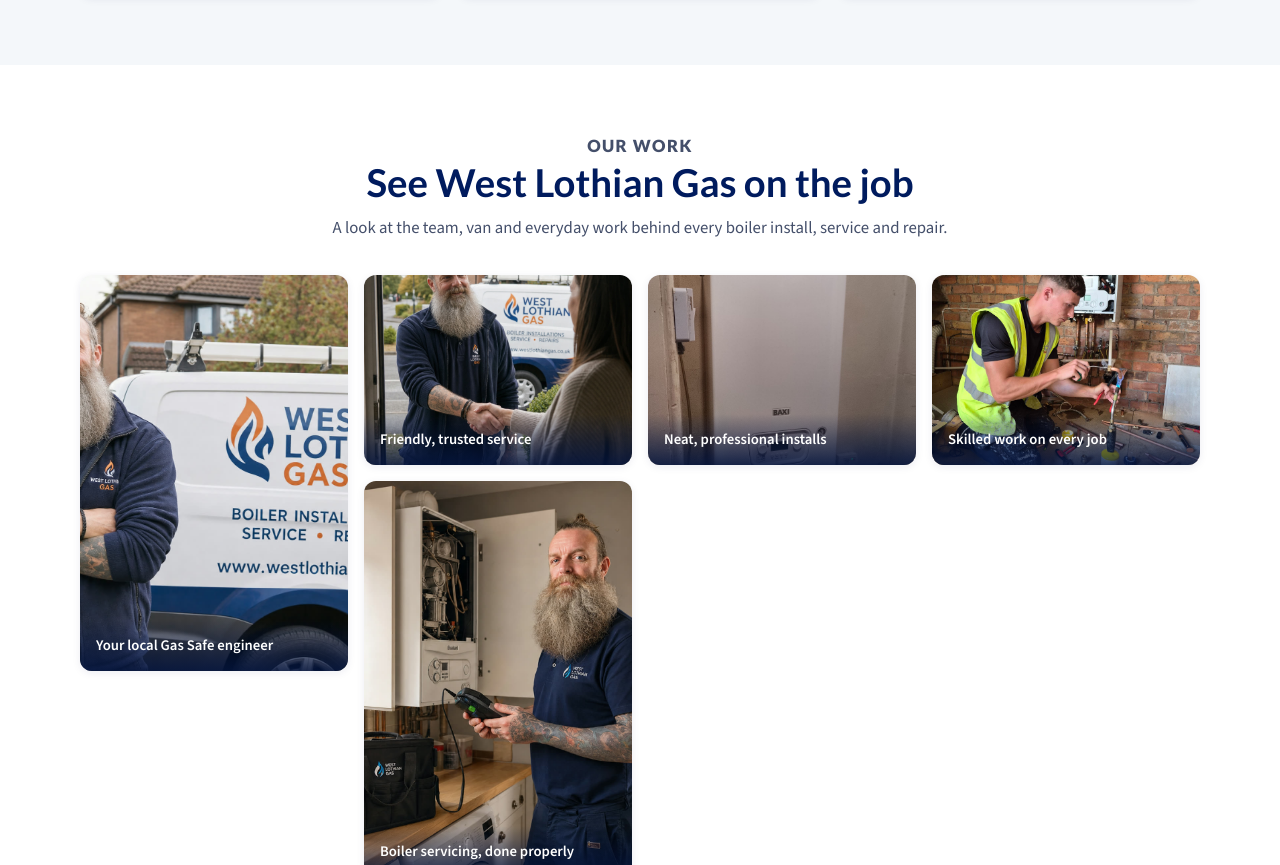
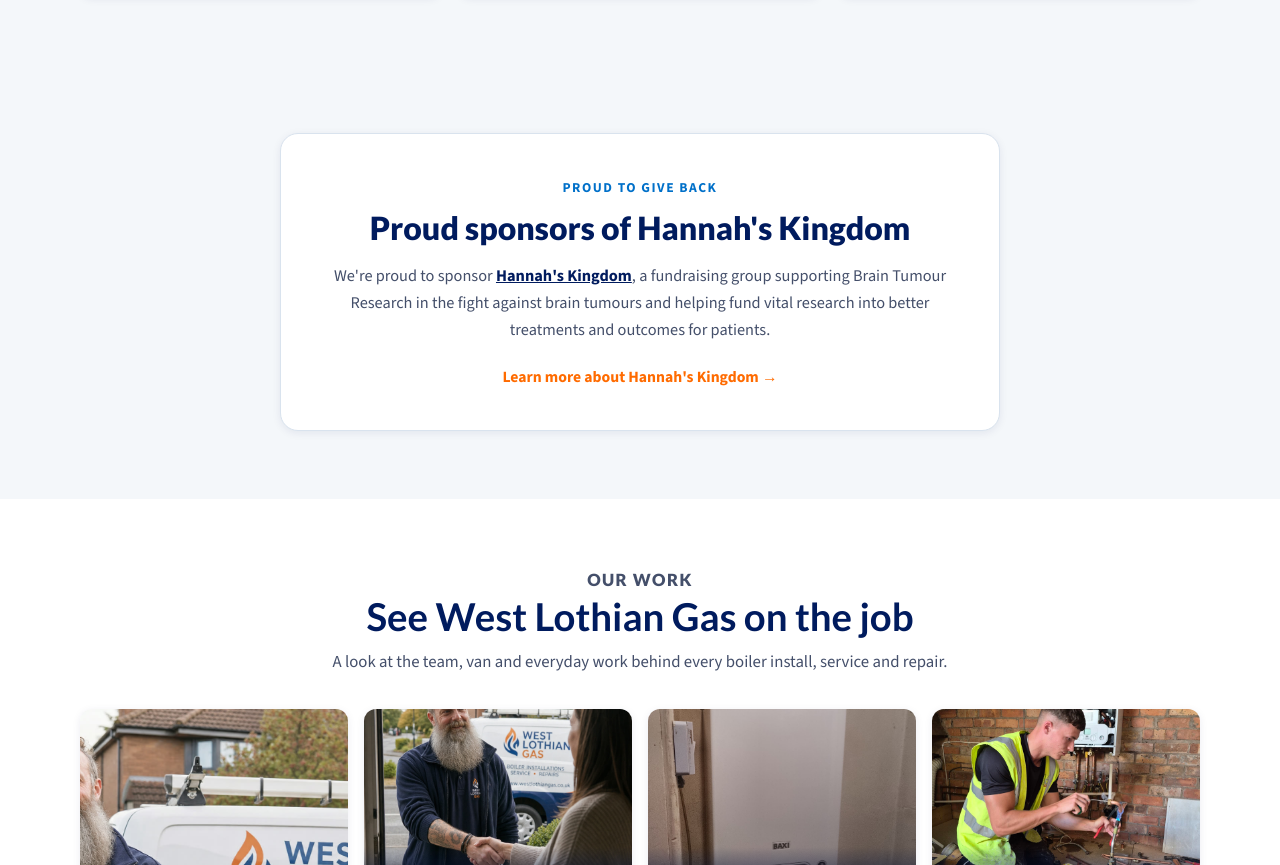
Before and after one commit to broxburnboilers-max/westlothiangas-website, a plain HTML site: page index.html in a window 1280 px wide. Shown: the part 3605-4470 px from the top of the page. Drawn offline with nearby package versions, Linux system fonts and the light colour scheme.

Commit message:
Add homepage section: proud sponsors of Hannah's Kingdom

```diff
--- a/index.html
+++ b/index.html
@@ -237,6 +237,17 @@
       </div>
     </section>
 
+    <section class="community">
+      <div class="community__inner">
+        <div class="community__card">
+          <p class="community__eyebrow">Proud to give back</p>
+          <h2 class="community__title">Proud sponsors of Hannah's Kingdom</h2>
+          <p class="community__text">We're proud to sponsor <a href="https://braintumourresearch.org/blogs/our-fundraising-groups/hannahs-kingdom" target="_blank" rel="noopener noreferrer">Hannah's Kingdom</a>, a fundraising group supporting Brain Tumour Research in the fight against brain tumours and helping fund vital research into better treatments and outcomes for patients.</p>
+          <a class="community__link" href="https://braintumourresearch.org/blogs/our-fundraising-groups/hannahs-kingdom" target="_blank" rel="noopener noreferrer">Learn more about Hannah's Kingdom &rarr;</a>
+        </div>
+      </div>
+    </section>
+
     <section class="gallery" id="gallery">
       <div class="gallery__inner">
         <div class="section-heading section-heading--center">
--- a/styles.css
+++ b/styles.css
@@ -441,8 +441,77 @@
 .gas-safety,
 .why-us,
 .reviews,
-.cta-section {
+.cta-section,
+.community {
   padding: 68px 20px;
+}
+
+.community {
+  background: var(--off-white);
+}
+
+.community__inner {
+  max-width: var(--max-w);
+  margin: 0 auto;
+}
+
+.community__card {
+  max-width: 720px;
+  margin: 0 auto;
+  text-align: center;
+  background: #fff;
+  border: 1px solid var(--border);
+  border-radius: var(--radius-lg);
+  padding: 40px 36px;
+  box-shadow: var(--shadow-sm);
+}
+
+.community__eyebrow {
+  display: inline-block;
+  color: var(--blue);
+  font-weight: 700;
+  font-size: 0.85rem;
+  text-transform: uppercase;
+  letter-spacing: 1.5px;
+  margin: 0 0 10px;
+}
+
+.community__title {
+  font-family: var(--font-display);
+  color: var(--navy);
+  font-size: clamp(1.5rem, 3vw, 2rem);
+  font-weight: 900;
+  margin: 0 0 16px;
+  line-height: 1.2;
+}
+
+.community__text {
+  color: var(--text-mid);
+  font-size: 1.02rem;
+  line-height: 1.65;
+  margin: 0 0 20px;
+}
+
+.community__text a {
+  color: var(--navy);
+  font-weight: 700;
+  text-decoration: underline;
+}
+
+.community__link {
+  display: inline-block;
+  color: var(--accent);
+  font-weight: 700;
+  text-decoration: none;
+  font-size: 0.98rem;
+}
+
+.community__link:hover {
+  text-decoration: underline;
+}
+
+@media (max-width: 600px) {
+  .community__card { padding: 32px 22px; }
 }
 
 .services {
```
